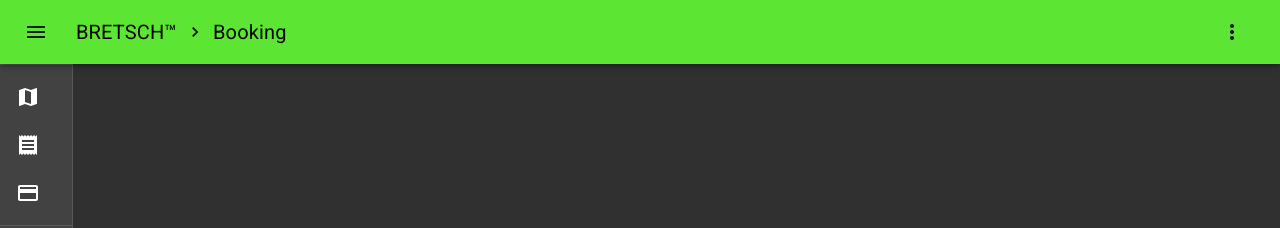
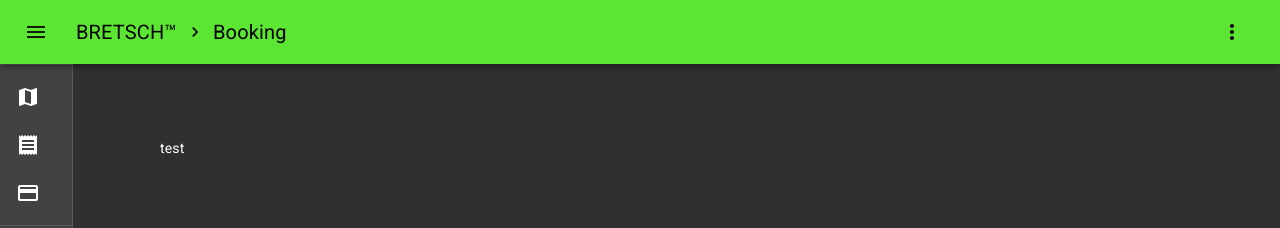
Before and after one commit to eliahvo/e-vehicle-rental, a React (Create React App) app in the folder bretsch-app/bretsch-frontend/: page /booking in a window 1280 px wide. Shown: the top 228 px of the page. Built offline with nearby package versions, Linux system fonts and the light colour scheme; no server answers.

Commit message:
booking page

```diff
--- a/bretsch-app/bretsch-frontend/src/pages/Booking/BookingPage.tsx
+++ b/bretsch-app/bretsch-frontend/src/pages/Booking/BookingPage.tsx
@@ -1,6 +1,36 @@
 import { Layout } from '../../components/Layout';
-import React from 'react';
+import React, { useEffect, useState } from 'react';
+import { Booking } from '../../util/EntityInterfaces';
+import styled from 'styled-components';
+
+export const BookingDiv = styled.div`
+  margin: 5rem 5rem 10rem 10rem;
+`;
 
 export const BookingPage = () => {
-  return <Layout title="Booking">Test</Layout>;
+  const [booking, setBooking] = useState<Booking>();
+
+  const fetchBookings = async function () {
+    const bookingsRequest = await fetch(`/api/user/1/bookings`, {
+      method: 'GET',
+      headers: { 'content-type': 'application/json' },
+    });
+
+    if (bookingsRequest.status === 200) {
+      const bookingsJSON = await bookingsRequest.json();
+      setBooking(bookingsJSON.data);
+    }
+  };
+
+  useEffect(() => {
+    fetchBookings();
+  }, []);
+
+  return (
+    <Layout title="Booking">
+      <BookingDiv>
+        test
+      </BookingDiv>
+    </Layout>
+  );
 };
```
